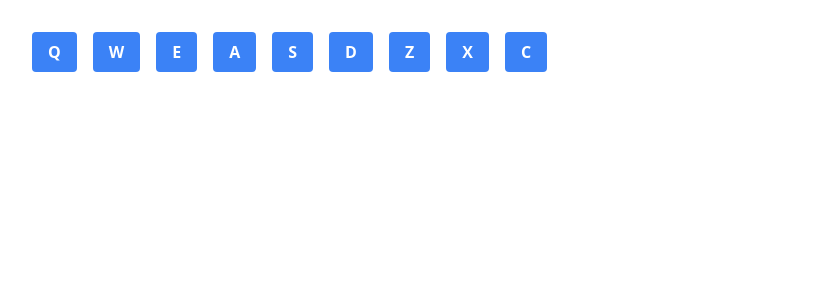
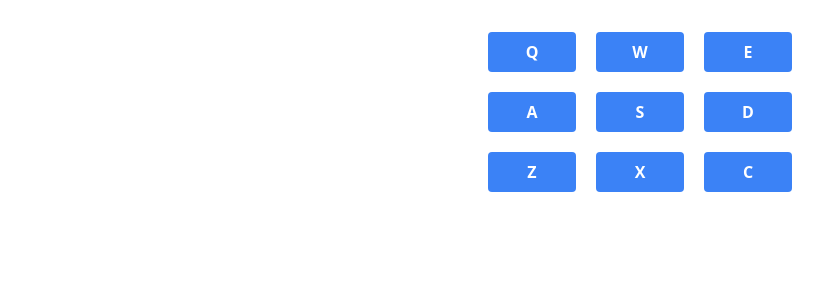
Before and after one commit to harmolipi/drum-machine, a React (Create React App) app: page / in a window 1280 px wide. Shown: the top 300 px of the page, without its empty margins (0-823 px from the left). Built offline with nearby package versions, Linux system fonts and the light colour scheme.

Commit message:
Styled drum-pad-container

```diff
--- a/src/components/DrumMachine.js
+++ b/src/components/DrumMachine.js
@@ -48,8 +48,9 @@ const DrumMachine = () => {
   }, [play]);
 
   return (
-    <div id="drum-machine" className="m-6">
+    <div id="drum-machine" className="m-6 max-w-xs mx-auto">
       <DrumDisplay drum={display} />
+      <div className="drum-pad-container grid grid-cols-3 gap-1">
         <DrumPad
           drumKey="q"
           handleClick={handleClick}
@@ -96,6 +97,7 @@ const DrumMachine = () => {
           handlePress={handlePress}
         />
       </div>
+    </div>
   );
 };
 
```
Lines whose indentation alone changed are shown as unchanged.
